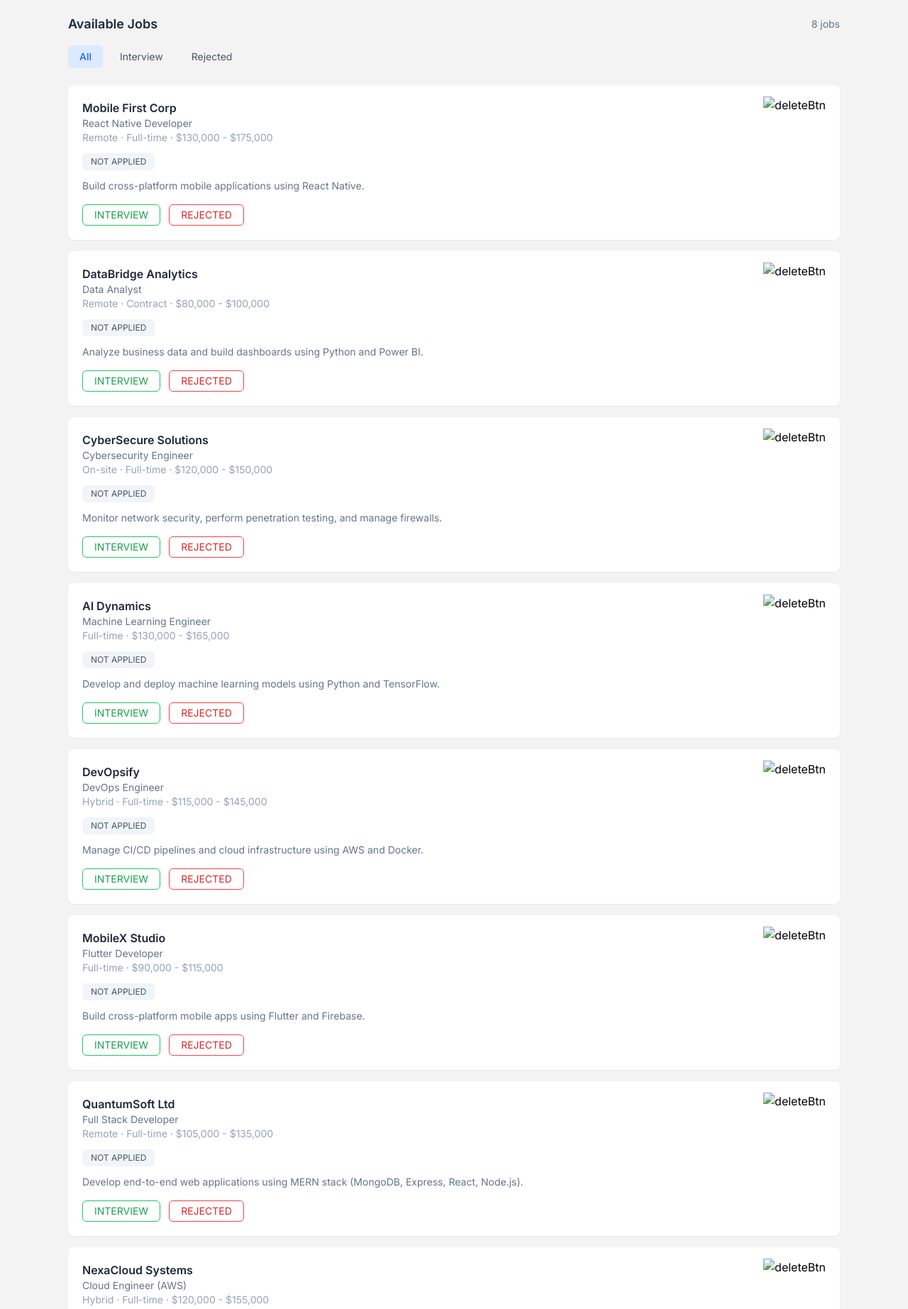
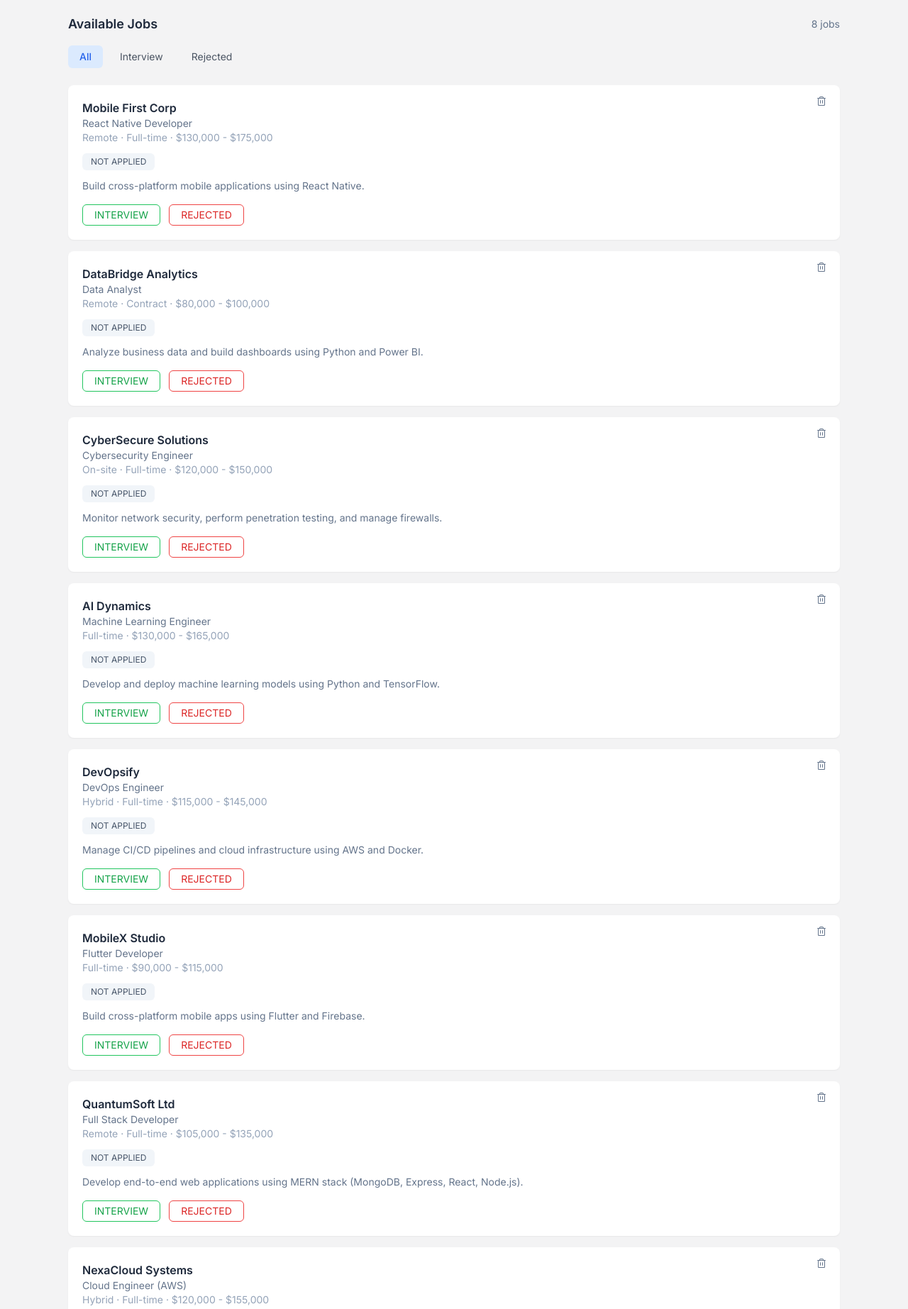
Before and after one commit to MdAshikurRahaman/assignment-4, a plain HTML site: page index.html in a window 1280 px wide. Shown: the part 220-2065 px from the top of the page at 71% size. Drawn offline with nearby package versions, Linux system fonts and the light colour scheme.

Commit message:
photo added

```diff
--- a/index.html
+++ b/index.html
@@ -72,7 +72,7 @@
 
         <div class="bg-white p-5 rounded-lg shadow-sm relative">
             <button class="deleteBtn absolute top-4 right-5">
-                <img src="./image/Vector.png" alt="deleteBtn">
+                <img src="./Vector.png" alt="deleteBtn">
             </button>
             <div>
                 <h3 class="font-semibold text-slate-800">Mobile First Corp</h3>
@@ -89,7 +89,7 @@
 
         <div class="bg-white p-5 rounded-lg shadow-sm relative">
             <button class="deleteBtn absolute top-4 right-5">
-                <img src="./image/Vector.png" alt="deleteBtn">
+                <img src="./Vector.png" alt="deleteBtn">
             </button>
             <div>
                 <h3 class="font-semibold text-slate-800">DataBridge Analytics</h3>
@@ -106,7 +106,7 @@
         </div>
 <div class="bg-white p-5 rounded-lg shadow-sm relative">
             <button class="deleteBtn absolute top-4 right-5">
-                <img src="./image/Vector.png" alt="deleteBtn">
+                <img src="./Vector.png" alt="deleteBtn">
             </button>
             <div>
                 <h3 class="font-semibold text-slate-800">CyberSecure Solutions</h3>
@@ -124,7 +124,7 @@
 
         <div class="bg-white p-5 rounded-lg shadow-sm relative">
             <button class="deleteBtn absolute top-4 right-5">
-                <img src="./image/Vector.png" alt="deleteBtn">
+                <img src="./Vector.png" alt="deleteBtn">
             </button>
             <div>
                 <h3 class="font-semibold text-slate-800">AI Dynamics</h3>
@@ -142,7 +142,7 @@
 
         <div class="bg-white p-5 rounded-lg shadow-sm relative">
             <button class="deleteBtn absolute top-4 right-5">
-                <img src="./image/Vector.png" alt="deleteBtn">
+                <img src="./Vector.png" alt="deleteBtn">
             </button>
             <div>
                 <h3 class="font-semibold text-slate-800">DevOpsify</h3>
@@ -160,7 +160,7 @@
 
         <div class="bg-white p-5 rounded-lg shadow-sm relative">
             <button class="deleteBtn absolute top-4 right-5">
-                <img src="./image/Vector.png" alt="deleteBtn">
+                <img src="./Vector.png" alt="deleteBtn">
             </button>
             <div>
                 <h3 class="font-semibold text-slate-800">MobileX Studio</h3>
@@ -177,7 +177,7 @@
 
         <div class="bg-white p-5 rounded-lg shadow-sm relative">
             <button class="deleteBtn absolute top-4 right-5">
-                <img src="./image/Vector.png" alt="deleteBtn">
+                <img src="./Vector.png" alt="deleteBtn">
             </button>
             <div>
                 <h3 class="font-semibold text-slate-800">QuantumSoft Ltd</h3>
@@ -195,7 +195,7 @@
 
         <div class="bg-white p-5 rounded-lg shadow-sm relative">
             <button class="deleteBtn absolute top-4 right-5">
-                <img src="./image/Vector.png" alt="deleteBtn">
+                <img src="./Vector.png" alt="deleteBtn">
             </button>
             <div>
                 <h3 class="font-semibold text-slate-800">NexaCloud Systems</h3>
@@ -217,7 +217,7 @@
     <div id="interviewEmpty" class="hidden text-center py-12">
 
         <div class="flex flex-col items-center justify-center">
-            <img src="./image/jobs.png" alt="">
+            <img src="./jobs.png" alt="">
 
             <h3 class="text-lg font-semibold text-slate-700">
                 No jobs available
@@ -233,7 +233,7 @@
     <div id="rejectedEmpty" class="hidden text-center py-12">
 
         <div class="flex flex-col items-center justify-center">
-            <img src="./image/jobs.png" alt="">
+            <img src="./jobs.png" alt="">
 
             <h3 class="text-lg font-semibold text-slate-700">
                 No jobs available
```
Also changed, not shown: Vector.png (added), jobs.png (added).
